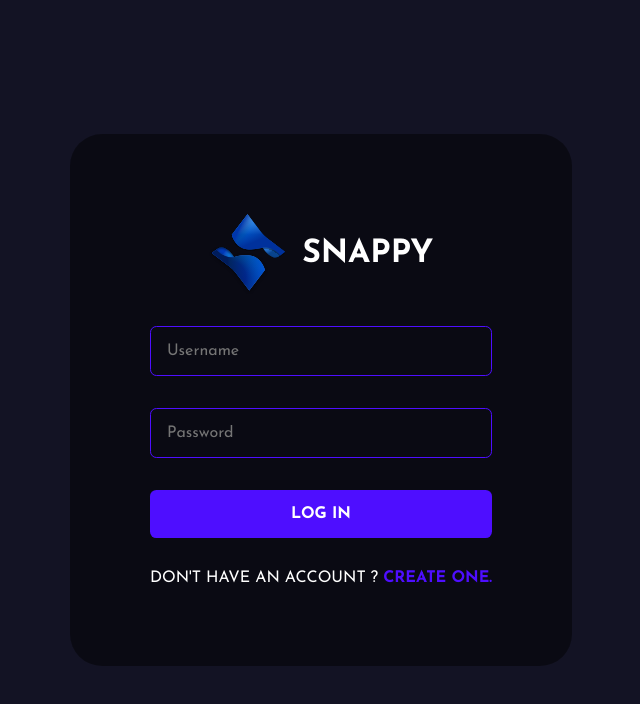
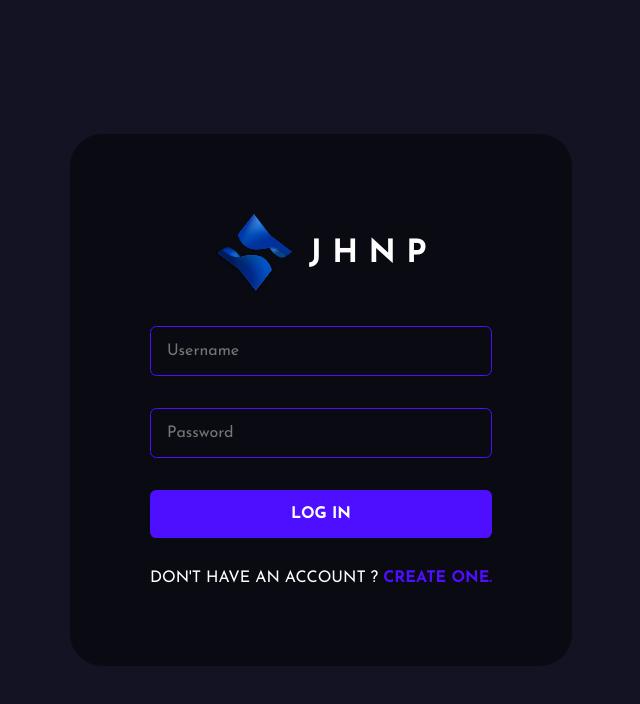
Before and after one commit to chatreeck7/ChatApplication, a React (Create React App) app in the folder public/: page /login in a window 1280 px wide. Shown: the top 704 px of the page, without its empty margins (319-959 px from the left). Built offline with nearby package versions, Linux system fonts and the light colour scheme; no server answers.

Commit message:
🚚 Adjust logo name

```diff
--- a/public/src/components/Contacts.jsx
+++ b/public/src/components/Contacts.jsx
@@ -47,7 +47,7 @@ export default function Contacts({ contacts, changeChat, socket }) {
       socket.current.on("roomUsers", ({ room, users }) => {
         console.log("roomUsers", room, users);
       });
-    }else {
+    } else {
       socket.current.emit("disconnect-room");
     }
   };
@@ -134,7 +134,7 @@ export default function Contacts({ contacts, changeChat, socket }) {
         <Container>
           <div className="brand">
             <img src={Logo} alt="logo" />
-            <h3>snappy</h3>
+            <h3>J H N P</h3>
           </div>
           <div className="contacts">
             {contacts.map((contact, index) => {
@@ -207,7 +207,7 @@ const Container = styled.div`
   display: grid;
   grid-template-rows: 10% 75% 15%;
   overflow: hidden;
-  background-color: #080420;
+  background-color: #080425;
   .brand {
     display: flex;
     align-items: center;
@@ -230,13 +230,13 @@ const Container = styled.div`
     &::-webkit-scrollbar {
       width: 0.2rem;
       &-thumb {
-        background-color: #ffffff39;
+        background-color: #eeeeee37;
         width: 0.1rem;
         border-radius: 1rem;
       }
     }
     .contact {
-      background-color: #ffffff34;
+      background-color: #eeeeee37;
       min-height: 5rem;
       cursor: pointer;
       width: 90%;
@@ -261,7 +261,7 @@ const Container = styled.div`
       }
     }
     .selected {
-      background-color: #9a86f3;
+      background-color: #9a86f9;
     }
   }
 
--- a/public/src/pages/Login.jsx
+++ b/public/src/pages/Login.jsx
@@ -67,7 +67,7 @@ export default function Login() {
         <form action="" onSubmit={(event) => handleSubmit(event)}>
           <div className="brand">
             <img src={Logo} alt="logo" />
-            <h1>snappy</h1>
+            <h1>J H N P</h1>
           </div>
           <input
             type="text"
```
